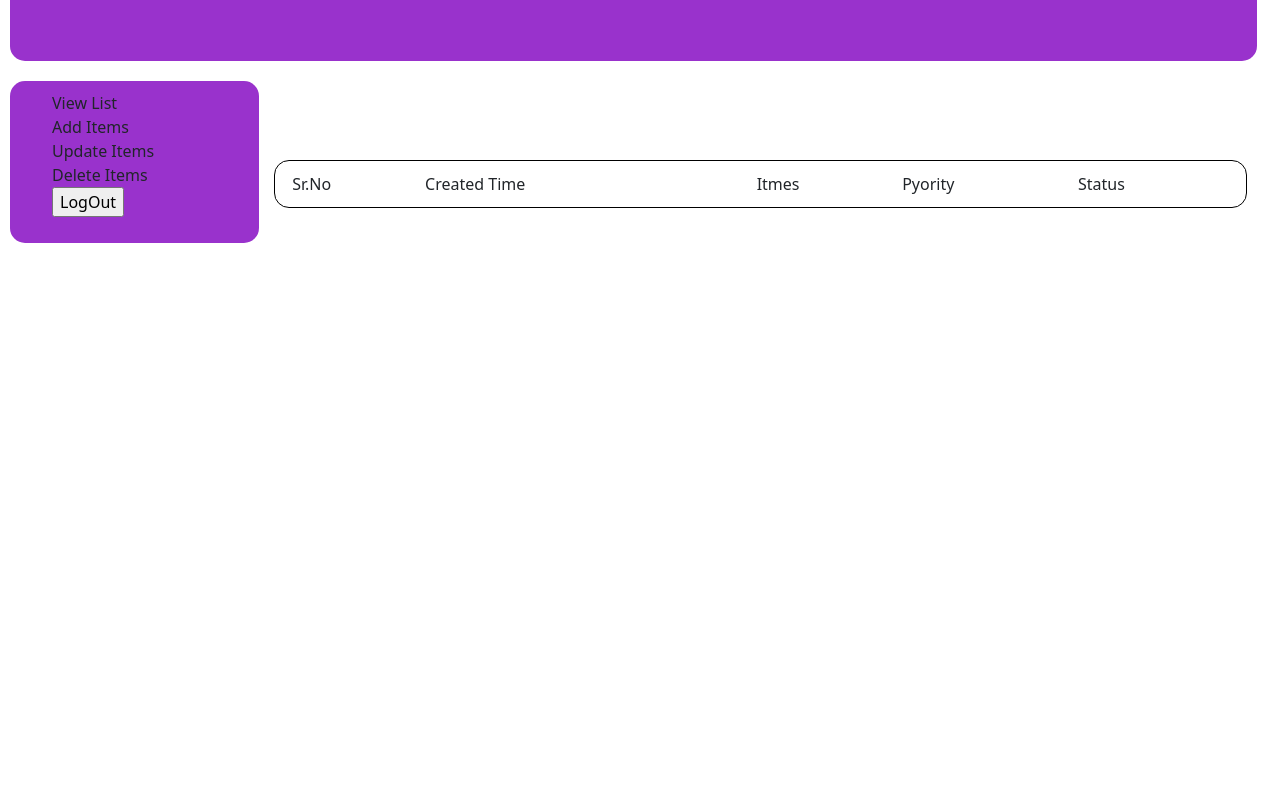
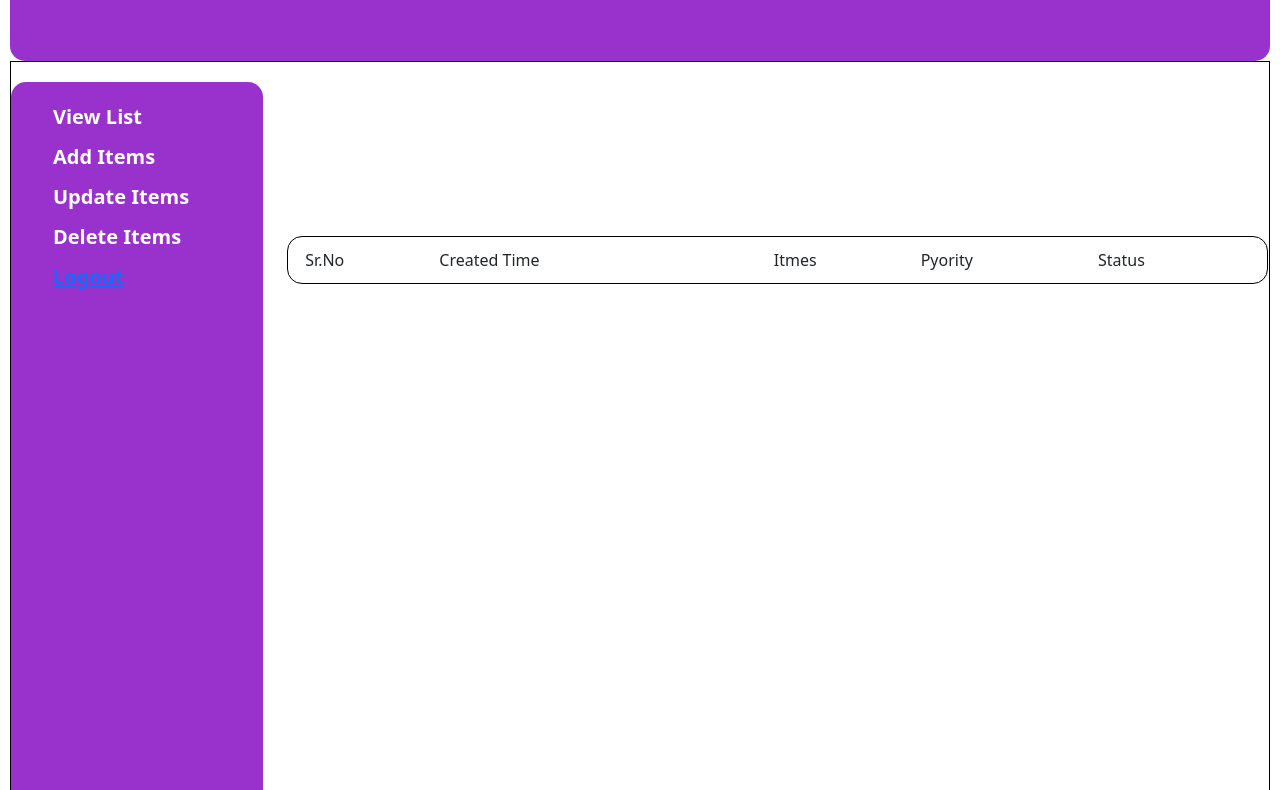
Before and after one commit to FaiqAbbas000/todo_website, a plain HTML site: page todo_website/index.html in a window 1280 px wide. Shown: the part 149-939 px from the top of the page. Before the commit the page ends 800 px from the top, so only its background shows below. Drawn offline with nearby package versions, Linux system fonts and the light colour scheme.

Commit message:
Add files via upload

```diff
--- a/todo_website/index.css
+++ b/todo_website/index.css
@@ -1,8 +1,8 @@
 #mainDiv{
     width: 100%;
-    height: 100%;
+    /* height: 100vh; */
     padding: 10px;
-    overflow: hidden;
+    /* overflow: hidden;  */
 }
 
 #innerDiv{
@@ -12,6 +12,11 @@
 .content{
     width: 100%;
     height: 100%;
+}
+
+#center{
+    border: 1px solid black;
+    padding: 0px;
 }
 
 #header{
@@ -34,27 +39,39 @@ h1{
 #leftSlider{
     background-color:darkorchid;
     width: 20%;
-    /* height: 500px; */
+    height: 100vh;
     border-radius: 15px;
-    padding: 10px;
-    margin: 10px;
+    padding-top: 10px;
+    padding-left: 10px;
     margin-top: 20px;
     margin-left: 0px;
+    margin-right: 10px;
+    /* display: flex;
+    justify-content: center;
+    align-items: center; */
 }
 
 #rightSlider{
-    /* background-color: darkorchid; */
     border: 1px solid black;
     width: 78%;
-    /* height: 500px; */
+    height:100%;
     border-radius: 15px;
     padding: 10px;
     margin-top: 20px;
+    margin-left: 10px;
+    margin-right: 0px;
 }
 
 ul{
     list-style-type: none;
 }
+li{
+    margin-top: 10px;
+    margin-bottom: 10px;
+    font-size: 20px;
+    color: white;
+    font-weight: bold;
+}
 
 table{
     width: 100%;
--- a/todo_website/index.html
+++ b/todo_website/index.html
@@ -12,18 +12,18 @@
 
 <body>
     <div id="mainDiv" class="container-fluid">
-       <div id="innerDiv">
+       <!-- <div id="innerDiv"> -->
             <div id="header" class="content">
                 <h1 id="displayUser"></h1>
             </div>
-            <div id="center" class="content">
+            <div id="center">
                 <div id="leftSlider">
                     <ul>
                         <li>View List</li>
                         <li>Add Items</li>
                         <li>Update Items</li>
                         <li>Delete Items</li>
-                        <lis><input type="button" value="LogOut" id="logoutUser"></li>
+                        <li><a href="signup.html" onclick="logout()">Logout</a></li>
                     </ul>
                 </div>
                 <div id="rightSlider">
@@ -38,9 +38,10 @@
                     </table>
                 </div>
             </div>
-       </div>
+       <!-- </div> -->
     </div>
-    <script src="validation.js"></script>
+    <!-- <script src="validation.js"></script> -->
+    <script src="logout.js"></script>
 </body>
 
 </html>
--- /dev/null
+++ b/todo_website/logout.js
@@ -0,0 +1,21 @@
+
+
+var currentUser = JSON.parse(localStorage.getItem("currentUser")) || [];
+var displayUser = document.getElementById("displayUser");
+if(displayUser){
+    displayUser.textContent= "Wellcome "+ currentUser.NAME ;
+}
+
+
+
+
+
+
+
+
+
+function logout(){
+    localStorage.removeItem("currentUser");
+    location.href = "signup.html";
+
+}
--- a/todo_website/validation.js
+++ b/todo_website/validation.js
@@ -230,23 +230,3 @@ document.addEventListener("DOMContentLoaded", function () {
     })
 
 })
-
-document.addEventListener("DOMContentLoaded", function(){
-    var logoutUser = document.getElementById("logoutUser");
-
-    logoutUser.addEventListener('onclick', function(close){
-        // close.preventDefault();
-
-        // var currentUser = JSON.parse(localStorage.getItem("currentUser"))||[];
-        localStorage.removeItem("currentUser");
-        // currentUser.clear()
-
-    })
-})
-
-
-var currentUser = JSON.parse(localStorage.getItem("currentUser")) || [];
-var displayUser = document.getElementById("displayUser");
-if(displayUser){
-    displayUser.textContent= "Wellcome "+ currentUser.NAME ;
-}
```
